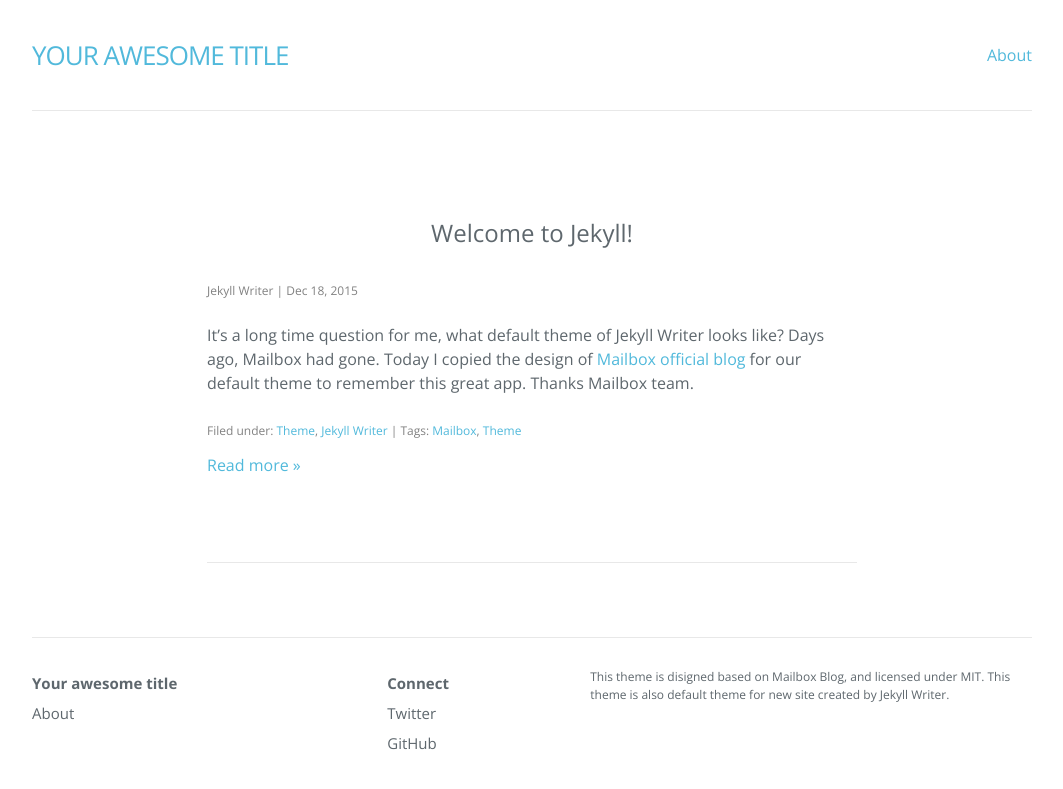
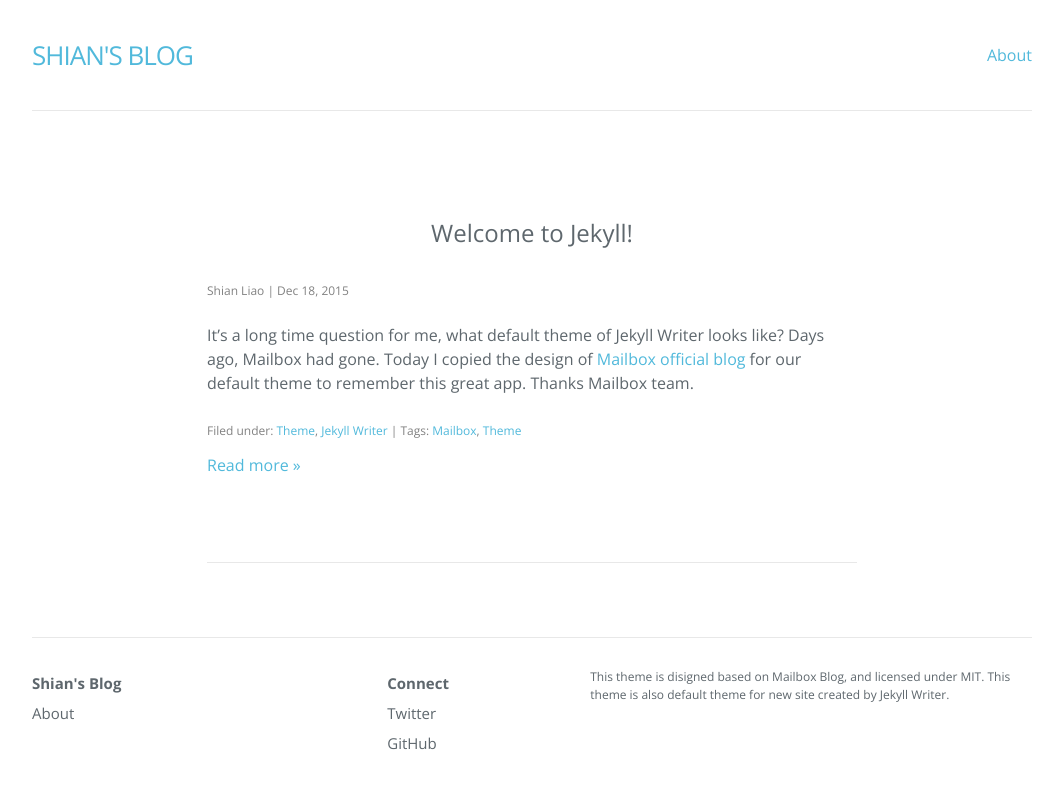
Before and after one commit to liaoshian/blog, a Jekyll site: the page built from index.html, in a window 1280 px wide. Shown: the top 789 px of the page, without its empty margins (108-1171 px from the left). Built offline with Jekyll 4.4.1, drawn with Linux system fonts in a browser that asks for light colours; nearby versions of some CDN libraries; the list of posts is cut into pages by our own code.

Commit message:
Update Configuration

```diff
--- a/_config.yml
+++ b/_config.yml
@@ -1,21 +1,15 @@
-# Welcome to Jekyll!
-#
-# This config file is meant for settings that affect your whole blog, values
-# which you are expected to set up once and rarely need to edit after that.
-# For technical reasons, this file is *NOT* reloaded automatically when you use
-# 'jekyll serve'. If you change this file, please restart the server process.
-
-# Site settings
-title: Your awesome title
-author: Jekyll Writer
-description: > # this means to ignore newlines until "baseurl:"
-  This theme is disigned based on Mailbox Blog, and licensed under MIT.
-  This theme is also default theme for new site created by Jekyll Writer.
-permalink: /:year/:month/:day/:title/
+# Created by Jekyll Writer
+title: Shian's Blog
+author: Shian Liao
+description: >
+  This theme is disigned based on Mailbox Blog, and licensed under MIT. This
+  theme is also default theme for new site created by Jekyll Writer.
+permalink: '/:year/:month/:day/:title/'
 paginate: 6
-paginate_path: "/page/:num/"
+paginate_path: '/page/:num/'
 twitter_username: jekyllwriter
-github_username:  jekyllwriter
-gems: [jekyll-paginate]
+github_username: liaoshian
+gems:
+  - jekyll-paginate
 markdown: kramdown
-baseurl: "/blog"
+baseurl: /blog
```
